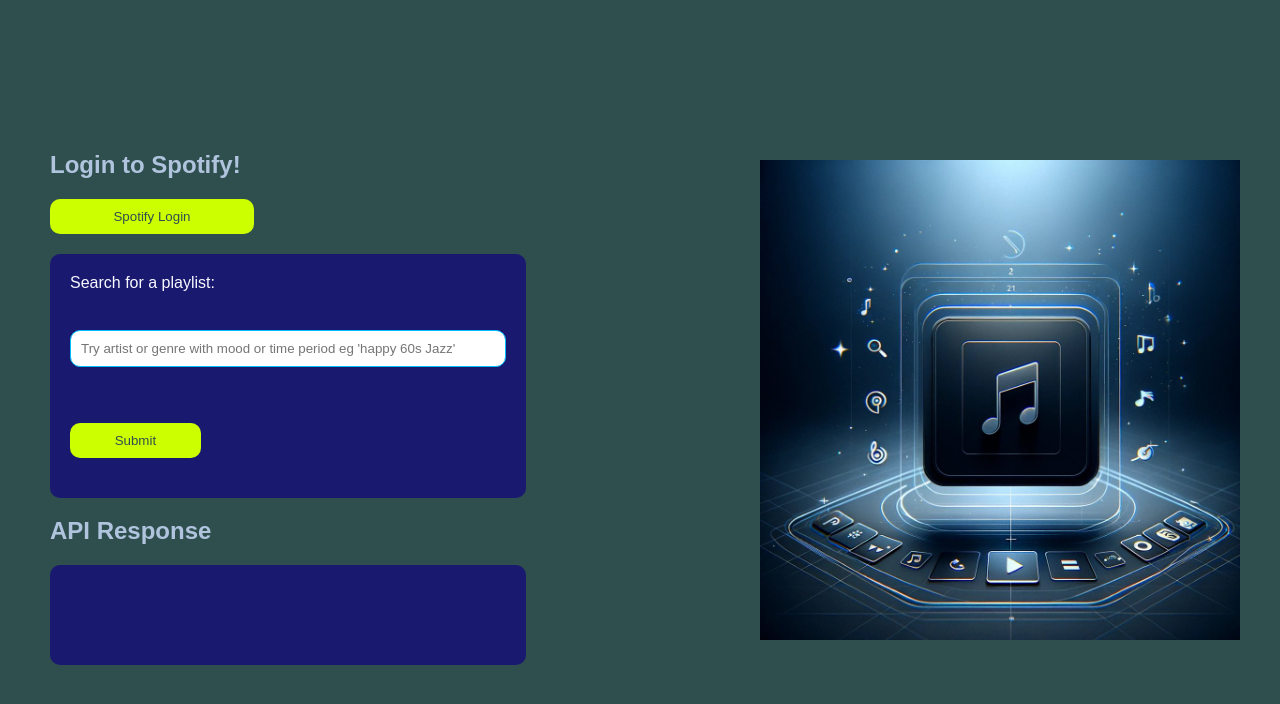
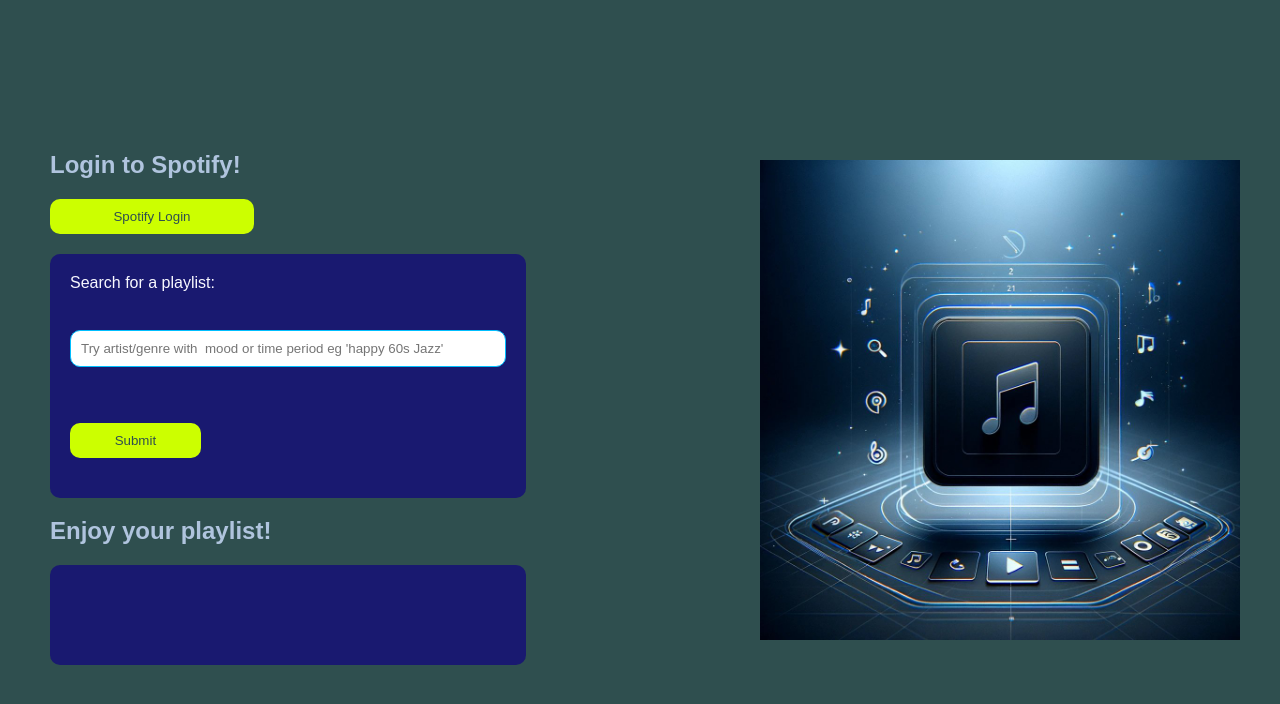
Before and after one commit to fac30/api_project--emma-kieran, a website: page public/root/index.html in a window 1280 px wide. Drawn offline with Linux system fonts and the light colour scheme.

Commit message:
fixed typo

```diff
--- a/public/root/index.html
+++ b/public/root/index.html
@@ -14,10 +14,10 @@
         <button id="login-button" type="button">Spotify Login</button>
         <form id="textSubmissionForm">
           <label for="textInput">Search for a playlist:</label><br />
-          <input type="text" id="textInput" name="textInput" placeholder="Try artist or genre with mood or time period eg 'happy 60s Jazz'" required /><br /><br />
+          <input type="text" id="textInput" name="textInput" placeholder="Try artist/genre with  mood or time period eg 'happy 60s Jazz'" required /><br /><br />
           <input type="submit" value="Submit" />
         </form>
-        <h2>API Response</h2>
+        <h2>Enjoy your playlist!</h2>
         <textarea id="apiResponse" rows="4" cols="50" readonly></textarea>
       </div>
       <div class="placeholder-image">
```
